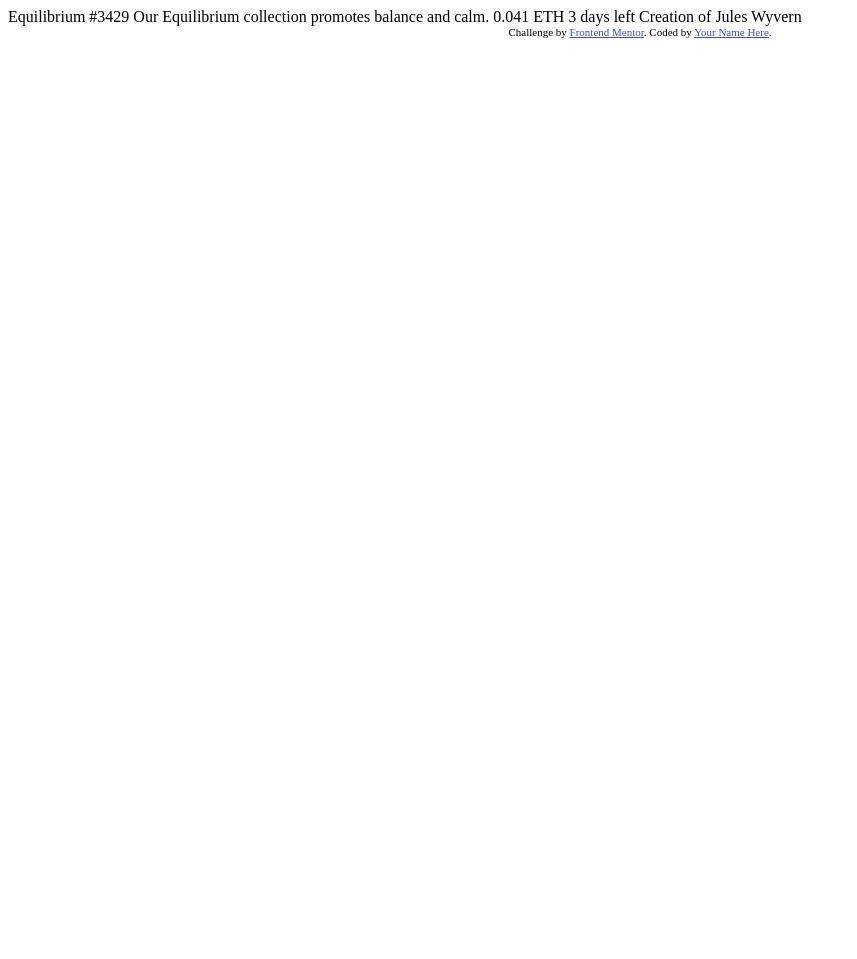
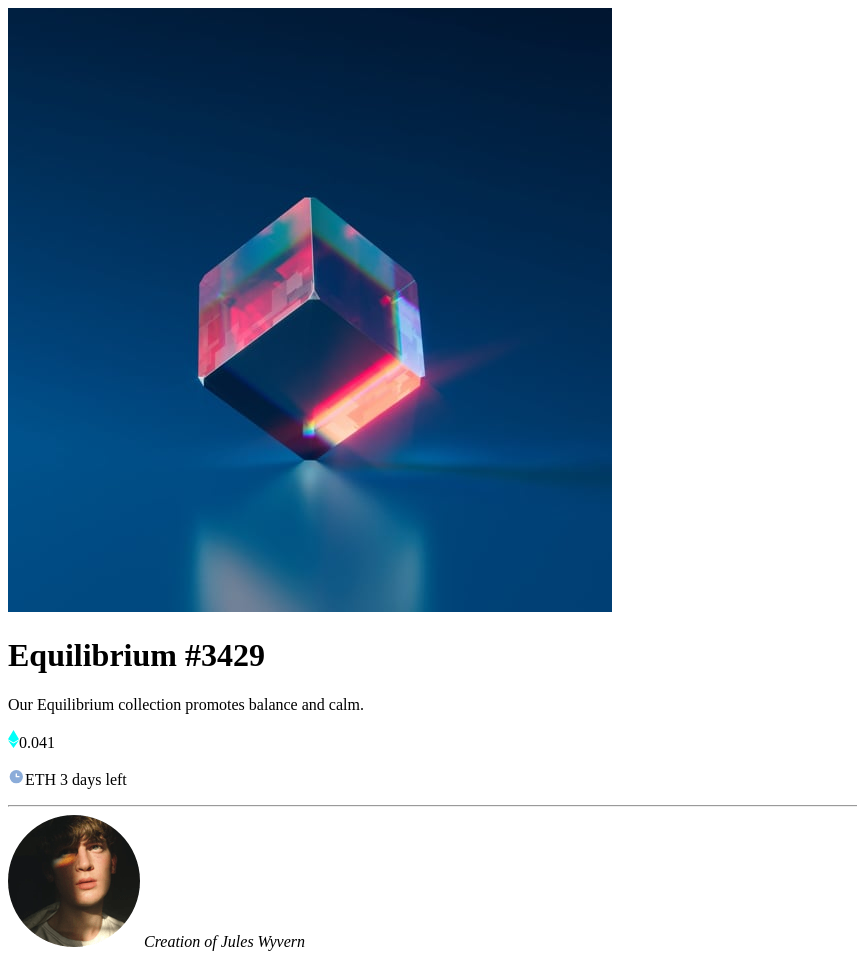
Before and after one commit to GenuineMiyashita/NFT-Preview-Card, a plain HTML site: page index.html in a window 1280 px wide. Shown: the whole page, without its empty margins (0-857 px from the left). Before the commit the page ends 800 px from the top, so only its background shows below. Drawn offline with Linux system fonts and the light colour scheme.

Commit message:
Update index.html
Refactor code and set classes.

```diff
--- a/index.html
+++ b/index.html
@@ -1,33 +1,35 @@
 <!DOCTYPE html>
 <html lang="en">
   <head>
-  <meta charset="UTF-8">
-  <meta name="viewport" content="width=device-width, initial-scale=1.0"> <!-- displays site properly based on user's device -->
-
-  <link rel="icon" type="image/png" sizes="32x32" href="./images/favicon-32x32.png">
-
+    <meta charset="UTF-8" />
+    <meta name="viewport" content="width=device-width, initial-scale=1.0" />
+    <link
+      rel="icon"
+      type="image/png"
+      sizes="32x32"
+      href="./images/favicon-32x32.png"
+    />
+    <link rel="stylesheet" href="styles.css" />
     <title>Frontend Mentor | NFT preview card component</title>
-
-  <!-- Feel free to remove these styles or customise in your own stylesheet 👍 -->
-  <style>
-    .attribution { font-size: 11px; text-align: center; }
-    .attribution a { color: hsl(228, 45%, 44%); }
-  </style>
   </head>
   <body>
+    <main class="container">
+      <div class="card-container">
+        <img src="images/image-equilibrium.jpg" alt="" />
+        <h1>Equilibrium #3429</h1>
+        <p>Our Equilibrium collection promotes balance and calm.</p>
 
-  Equilibrium #3429
-
-  Our Equilibrium collection promotes balance and calm.
-
-  0.041 ETH
-  3 days left
-
-  Creation of Jules Wyvern
-
-  <div class="attribution">
-    Challenge by <a href="https://www.frontendmentor.io?ref=challenge" target="_blank">Frontend Mentor</a>.
-    Coded by <a href="#">Your Name Here</a>.
+        <div>
+          <p><img src="images/icon-ethereum.svg" alt="" />0.041</p>
+          <p><img src="images/icon-clock.svg" alt="" />ETH 3 days left</p>
         </div>
+        <hr />
+        <div>
+          <img src="images/image-avatar.png" alt="" />
+          <cite>Creation of Jules Wyvern</cite>
+        </div>
+      </div>
+    </main>
+    <script src="app.js"></script>
   </body>
 </html>
```
Also changed, not shown: app.js (added), styles.css (added). Lines whose indentation alone changed are shown as unchanged.
